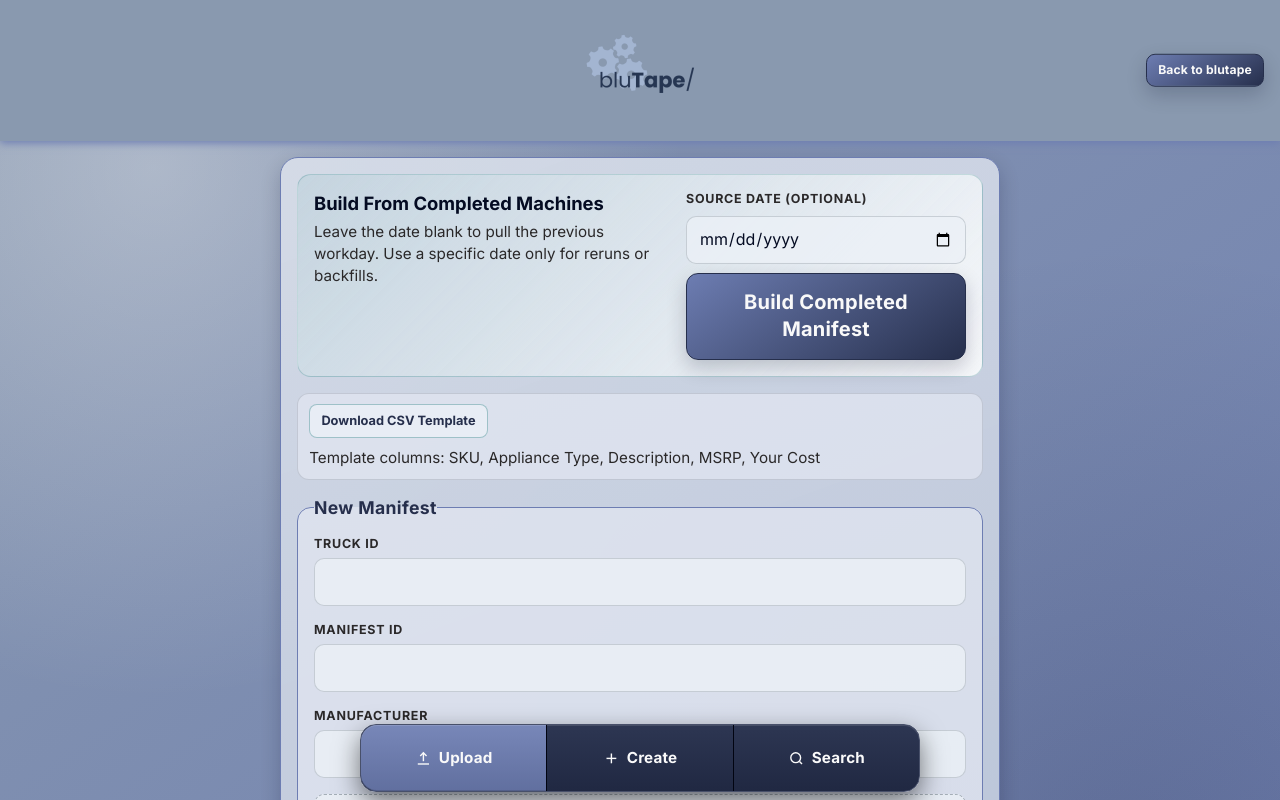
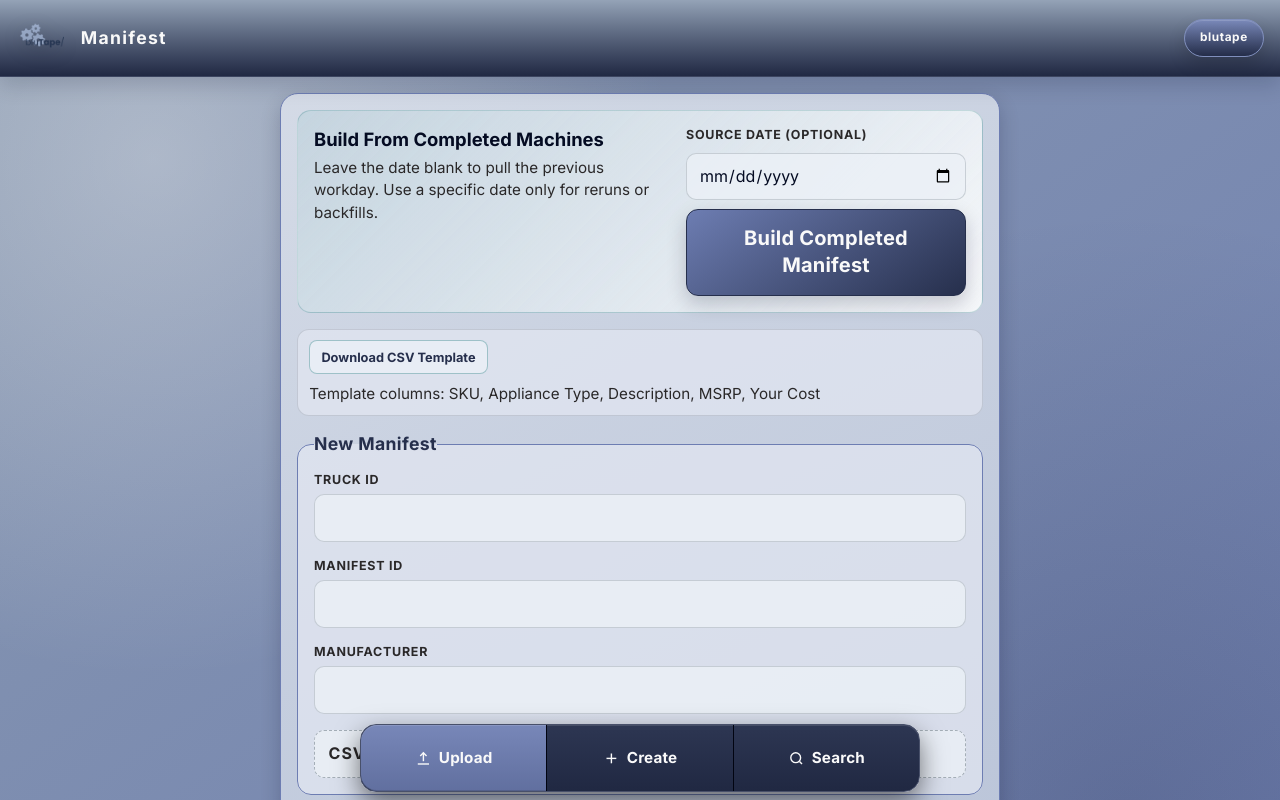
Before and after one commit to thecameronlopez/manifest.blutape.net, a React (Vite) app in the folder client/: page / in a window 1280 px wide. Shown: the top 800 px of the page. Built offline with nearby package versions, Linux system fonts and the light colour scheme.

Commit message:
style changes to header

```diff
--- a/client/src/index.css
+++ b/client/src/index.css
@@ -59,32 +59,68 @@ body {
 }
 
 header {
-  padding: 0.4rem 1rem;
+  padding: 0.75rem 1rem;
   display: flex;
-  justify-content: center;
   align-items: center;
+  justify-content: space-between;
+  gap: 1rem;
   position: sticky;
   overflow: visible;
-  background-color: var(--brand-300);
-  box-shadow: 0 2px 8px var(--brand-500);
+  background: linear-gradient(
+    180deg,
+    color-mix(in oklab, var(--brand-300), #fff 10%) 0%,
+    color-mix(in oklab, var(--brand-600), #000 8%) 100%
+  );
+  border-bottom: 1px solid color-mix(in oklab, var(--brand-600), #fff 12%);
+  box-shadow: 0 8px 20px rgba(4, 11, 34, 0.16);
   top: 0;
   z-index: 1001;
 }
 
-header img.header-logo {
-  width: 8rem;
+header .header-brand {
+  display: inline-flex;
+  align-items: center;
+  gap: 0.8rem;
+  min-width: 0;
   cursor: pointer;
 }
 
+header img.header-logo {
+  width: 3.25rem;
+  height: 3.25rem;
+  object-fit: contain;
+  filter: drop-shadow(0 4px 10px rgba(0, 0, 0, 0.18));
+}
+
+header .header-brand-copy {
+  display: flex;
+  min-width: 0;
+  color: #f9f9f9;
+}
+
+header .header-brand-copy strong {
+  font-size: 1.1rem;
+  letter-spacing: 0.08rem;
+  line-height: 1;
+}
+
 header .header-launch {
-  position: absolute;
-  right: 1rem;
-  top: 50%;
-  transform: translateY(-50%);
-  font-size: 0.76rem;
-  padding: 0.44rem 0.7rem;
+  margin-left: auto;
+  font-size: 0.74rem;
+  letter-spacing: 0.05em;
+  padding: 0.62rem 0.95rem;
   min-height: 0;
-  border-radius: 9px;
+  border-radius: 999px;
+  border-color: color-mix(in oklab, var(--brand-500), #fff 14%);
+  background: linear-gradient(
+    180deg,
+    color-mix(in oklab, var(--brand-500), #fff 10%) 0%,
+    color-mix(in oklab, var(--brand-600), #000 2%) 100%
+  );
+  box-shadow:
+    0 8px 18px rgba(0, 0, 0, 0.14),
+    inset 0 1px 0 rgba(255, 255, 255, 0.14);
+  white-space: nowrap;
 }
 
 main {
@@ -122,7 +158,7 @@ button {
 
 button:hover {
   filter: saturate(1.08);
-  transform: translateY(-1px);
+  transform: none;
 }
 
 button:active {
@@ -148,17 +184,28 @@ a {
 
 @media (max-width: 640px) {
   header {
-    padding-top: 0.8rem;
-    padding-bottom: 0.8rem;
+    padding: 0.7rem 0.85rem;
   }
 
   main {
     padding: 0.75rem 0.75rem 1.6rem;
   }
 
+  header .header-brand {
+    gap: 0.65rem;
+  }
+
+  header img.header-logo {
+    width: 2.9rem;
+    height: 2.9rem;
+  }
+
+  header .header-brand-copy strong {
+    font-size: 1rem;
+  }
+
   header .header-launch {
-    right: 0.5rem;
     font-size: 0.68rem;
-    padding: 0.4rem 0.58rem;
+    padding: 0.58rem 0.78rem;
   }
 }
--- a/client/src/layout/RootLayout.jsx
+++ b/client/src/layout/RootLayout.jsx
@@ -22,12 +22,16 @@ const RootLayout = () => {
   return (
     <>
       <header>
-        <img
-          src="/blu-logo-512.png"
-          alt="bluTape logo"
-          className="header-logo"
-          onClick={() => navigate("/")}
-        />
+        <div className="header-brand" onClick={() => navigate("/")}>
+          <img
+            src="/blu-logo-512.png"
+            alt="bluTape logo"
+            className="header-logo"
+          />
+          <div className="header-brand-copy">
+            <strong>Manifest</strong>
+          </div>
+        </div>
         <button
           type="button"
           className="header-launch"
@@ -35,7 +39,7 @@ const RootLayout = () => {
             window.location.href = blutapeUrl;
           }}
         >
-          Back to blutape
+          blutape
         </button>
       </header>
       <main>
```
